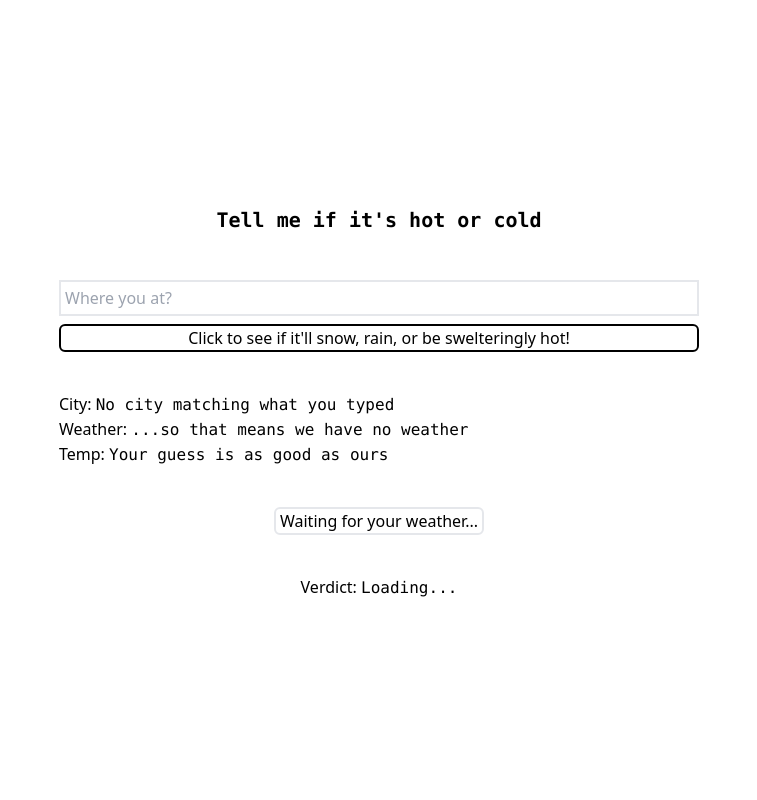
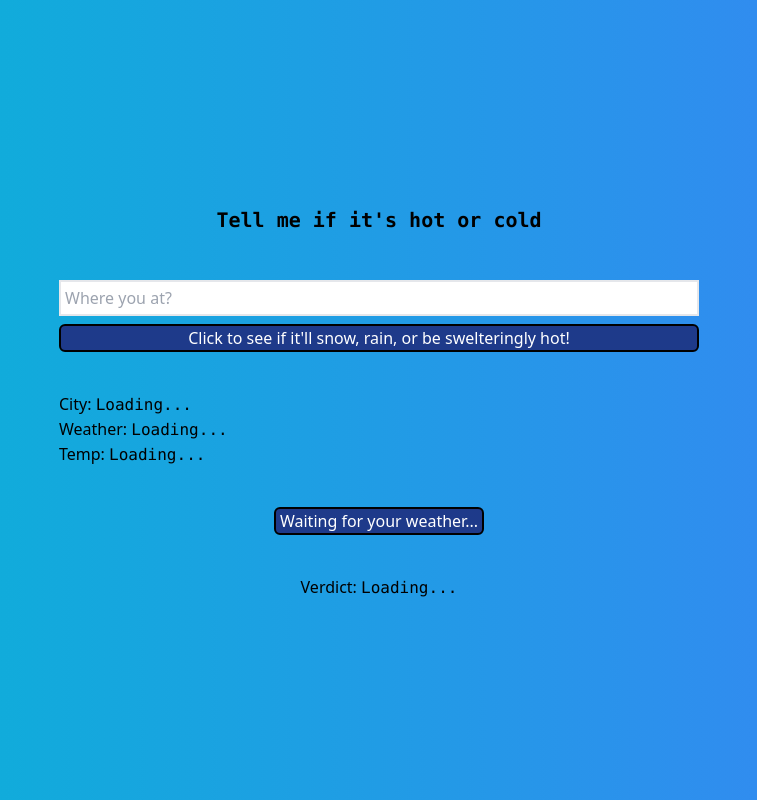
Before and after one commit to myrojoylee/wmw-v1.5, a React (Vite) app: page / in a window 1280 px wide. Shown: the whole page, without its empty margins (261-1018 px from the left). Built offline with nearby package versions, Linux system fonts and the light colour scheme.

Commit message:
added styling

```diff
--- a/src/App.tsx
+++ b/src/App.tsx
@@ -89,7 +89,7 @@ const App = (): JSX.Element => {
   }
 
   return (
-    <main className="flex justify-center items-center w-full flex-col h-[100vh] space-y-10">
+    <main className="flex justify-center items-center w-full flex-col h-[100vh] space-y-10 bg-gradient-to-r from-cyan-500 to-blue-500">
       <Header />
       <section className="flex flex-col w-1/2 space-y-2">
         <input
@@ -100,7 +100,7 @@ const App = (): JSX.Element => {
           onChange={handleInput}
         />
         <button
-          className="border-black border-2 rounded-md"
+          className="text-white bg-blue-900 border-black border-2 rounded-md hover:bg-slate-100 hover:text-black"
           onClick={() => handleSubmit(input)}
         >
           Click to see if it'll snow, rain, or be swelteringly hot!
@@ -129,7 +129,7 @@ const App = (): JSX.Element => {
           </section>
           <button
             onClick={() => handleVerdict(currentWeather?.main.temp)}
-            className="bg-slate-300 border-blue border-2 rounded-md px-1"
+            className="text-white bg-blue-900 border-black border-2 rounded-md hover:bg-slate-100 hover:text-black px-1"
           >
             Click for a TL;DR
           </button>
@@ -143,21 +143,16 @@ const App = (): JSX.Element => {
         <>
           <section className="flex flex-col w-1/2">
             <p>
-              City:{" "}
-              <span className="font-mono">No city matching what you typed</span>
+              City: <span className="font-mono">Loading...</span>
             </p>
             <p>
-              Weather:{" "}
-              <span className="font-mono">
-                ...so that means we have no weather
-              </span>
+              Weather: <span className="font-mono">Loading...</span>
             </p>
             <p>
-              Temp:{" "}
-              <span className="font-mono">Your guess is as good as ours</span>
+              Temp: <span className="font-mono">Loading...</span>
             </p>
           </section>
-          <button className="flex border-blue border-2 rounded-md disabled:opacity-25 px-1 cursor-no-drop">
+          <button className="text-white bg-blue-900 border-black border-2 rounded-md disabled:opacity-25 px-1 cursor-no-drop">
             Waiting for your weather...
           </button>
           {verdict ? (
```
